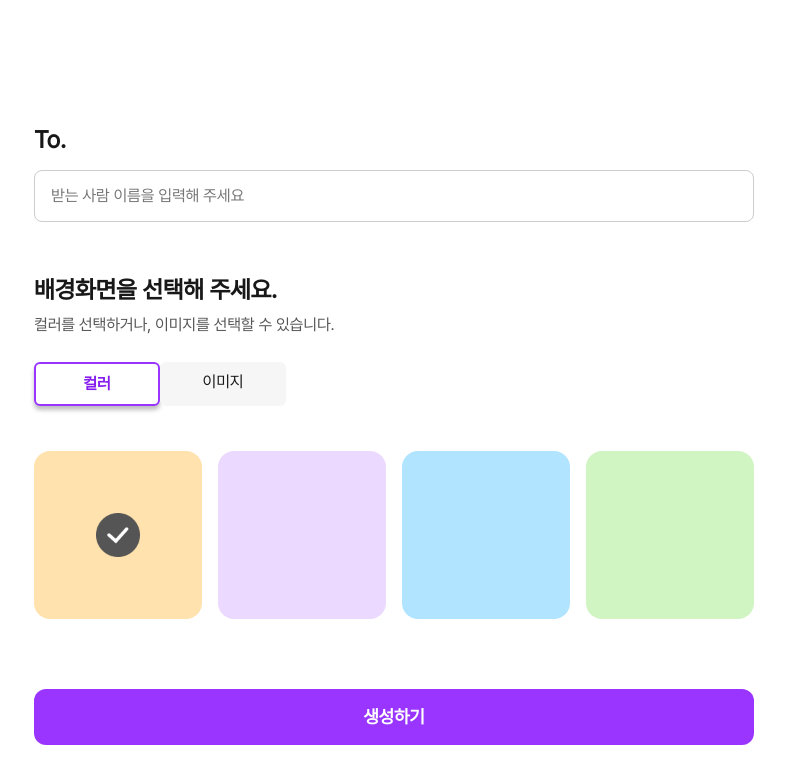
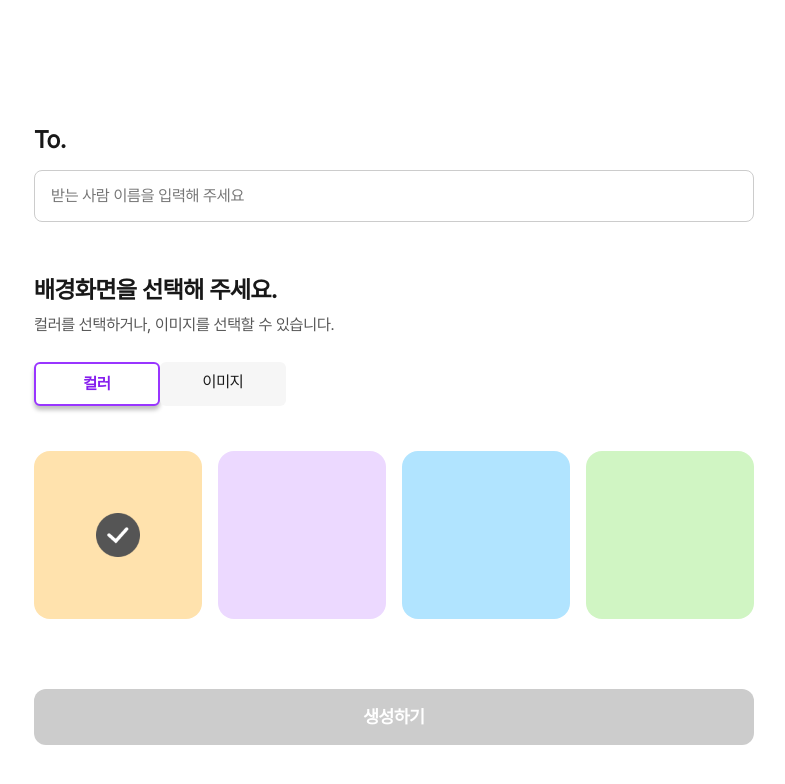
Before and after one commit to part2-11team/rolling-paper, a React (Create React App) app: page /post in a window 1280 px wide. Shown: the top 784 px of the page, without its empty margins (246-1031 px from the left). Built offline with nearby package versions, Linux system fonts and the light colour scheme.

Commit message:
✨ [FEAT] : 버튼 비활성화/활성화 구현

```diff
--- a/src/pages/PostPage/PostPage.js
+++ b/src/pages/PostPage/PostPage.js
@@ -74,7 +74,7 @@ const PostPage = () => {
           <S.SelectBox $chosen={choiceColor} $selectNth={Background[3]} />
         </S.ColorSelectorDiv>
       </S.BackgroundSelectWrapper>
-      <Button size="full" onClick={(e) => handleMovetoListClick(e)}>
+      <Button disabled={!value} size="full" onClick={handleMovetoListClick}>
         생성하기
       </Button>
       </S.PostPageForm>
```
